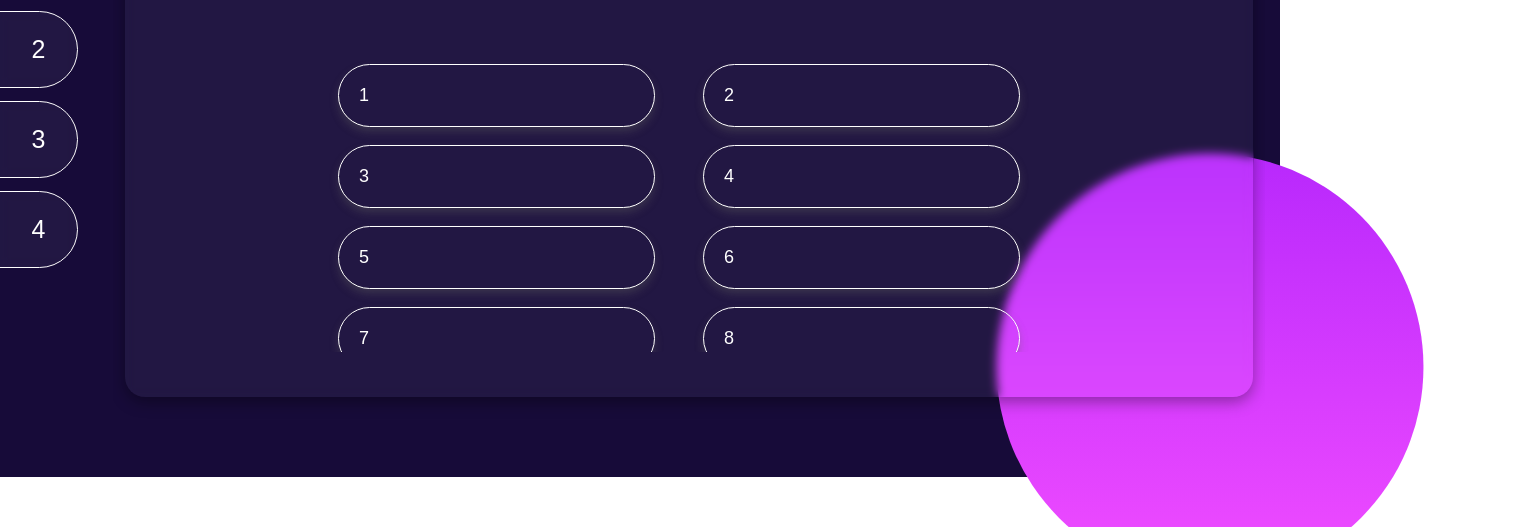
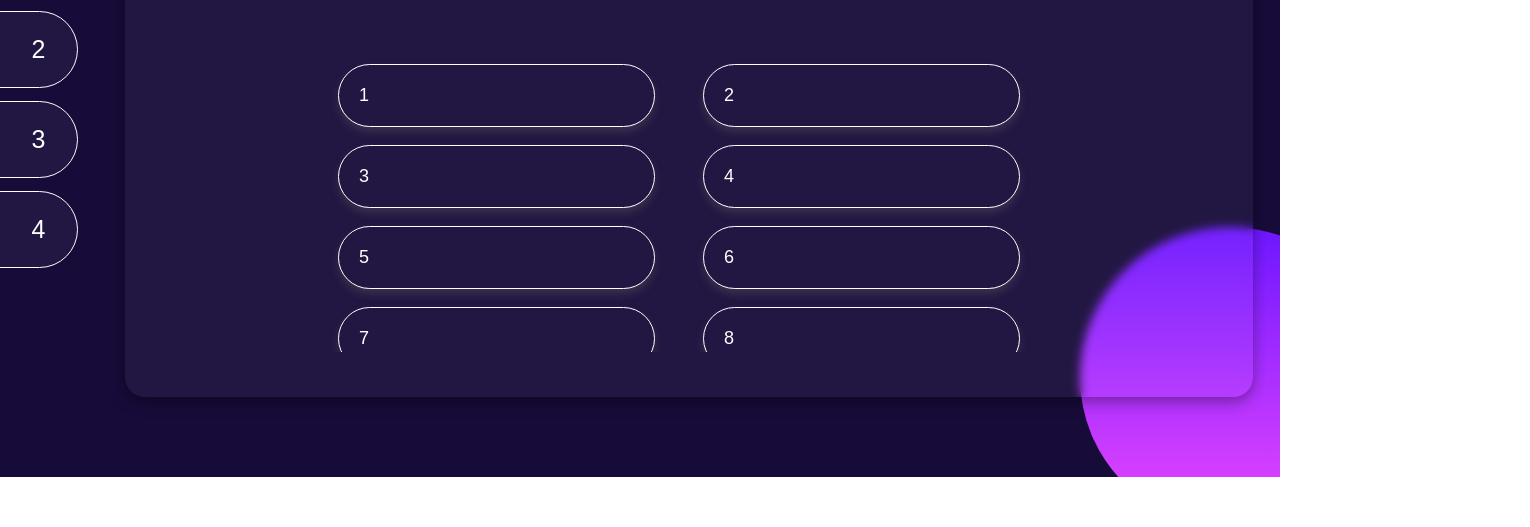
Before and after one commit to MagdalenaDelic/Info3-js-test, a plain HTML site: page index.html in a window 1280 px wide. Shown: the part 323-850 px from the top of the page, 1530 px wide, since content can reach past the window. After the commit the page ends 800 px from the top, so only its background shows below. Drawn offline with Linux system fonts and the light colour scheme.

Commit message:
second commit

```diff
--- a/index.html
+++ b/index.html
@@ -73,6 +73,7 @@
             </div>
           </div>
         </div>
+        <div class="second-circle"></div>
       </section>
     </main>
     <script src="app.js"></script>
--- a/style.css
+++ b/style.css
@@ -7,12 +7,17 @@
   overflow: hidden;
 }
 
+html {
+  overflow: hidden;
+}
+
 .hero-section {
   background-color: #170b39;
   width: 100vw;
   height: 100vh;
   display: flex;
   overflow: hidden;
+  position: relative;
 }
 
 .hero-section::before {
@@ -26,15 +31,14 @@
   clip-path: circle(10% at 25% 30%);
   overflow: hidden;
 }
-.hero-section::after {
-  content: "";
+.second-circle {
+  height: 300px;
+  width: 300px;
   position: absolute;
+  background: linear-gradient(#6c16ff, #ea48ff);
+  border-radius: 50%;
   bottom: -50px;
-  right: -10px;
-  width: 100%;
-  height: 100%;
-  background: linear-gradient(#7f04f9, #ea48ff);
-  clip-path: circle(20% at 75% 80%);
+  right: -100px;
   overflow: hidden;
 }
 
@@ -140,6 +144,8 @@
   font-weight: 100;
   font-size: 20px;
   margin-top: 0px;
+  /* overflow-y: scroll; */
+  overflow-x: hidden;
 }
 
 .answers-wrapper {
@@ -147,6 +153,7 @@
   grid-template-columns: repeat(2, 1fr);
   width: 100%;
   place-items: center;
+  overflow-y: hidden;
 }
 
 .popup {
@@ -193,6 +200,23 @@
 
 .question-text {
   display: none;
+  overflow-y: scroll;
+}
+.question-text.active::-webkit-scrollbar-track {
+  -webkit-box-shadow: inset 0 0 6px rgba(0, 0, 0, 0.1);
+  background-color: transparent;
+  border-radius: 10px;
+}
+
+.question-text.active::-webkit-scrollbar {
+  width: 6px;
+  background-color: transparent;
+}
+
+.question-text.active::-webkit-scrollbar-thumb {
+  border-radius: 10px;
+  background-color: transparent;
+  background-color: #ea48ff;
 }
 
 .question-text.active {
```
